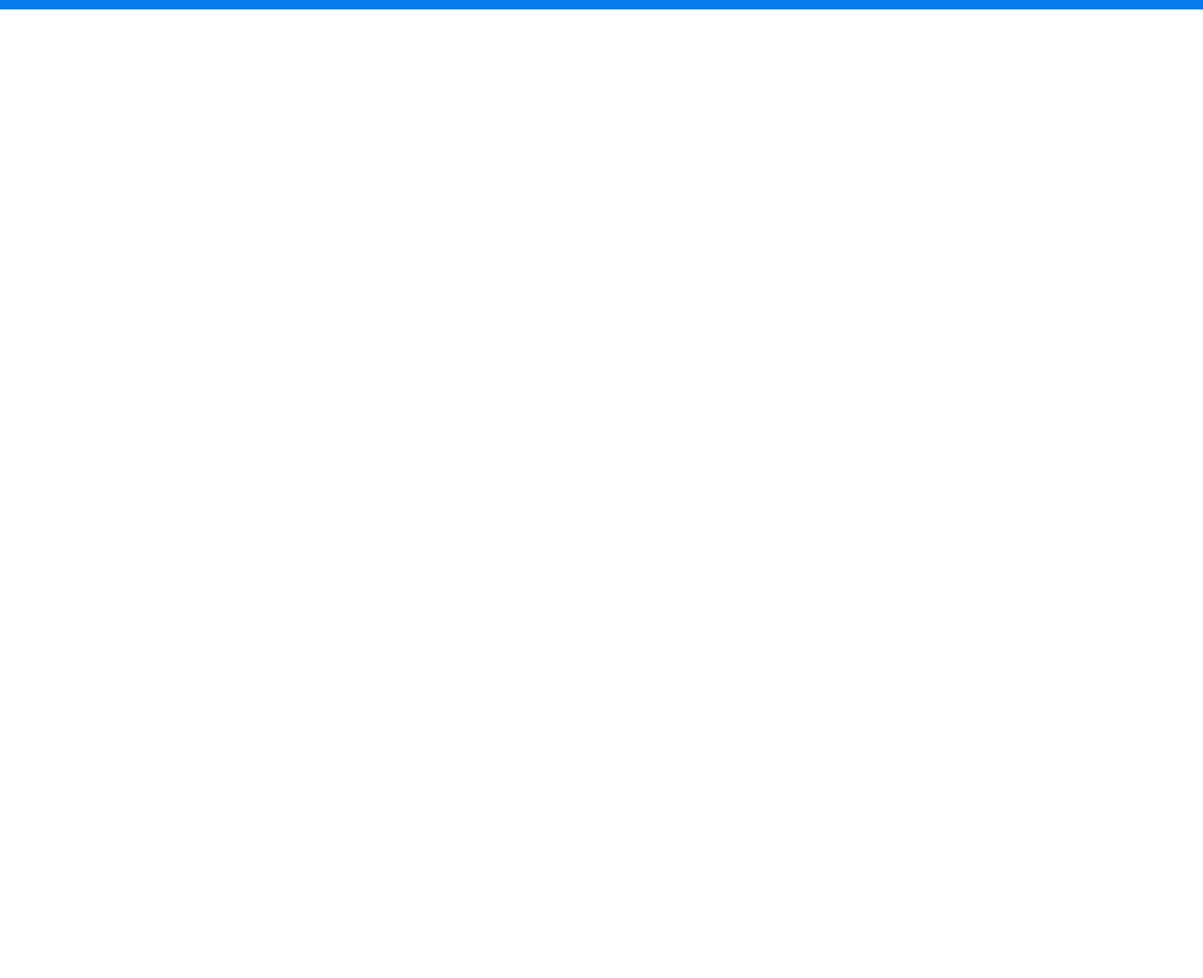
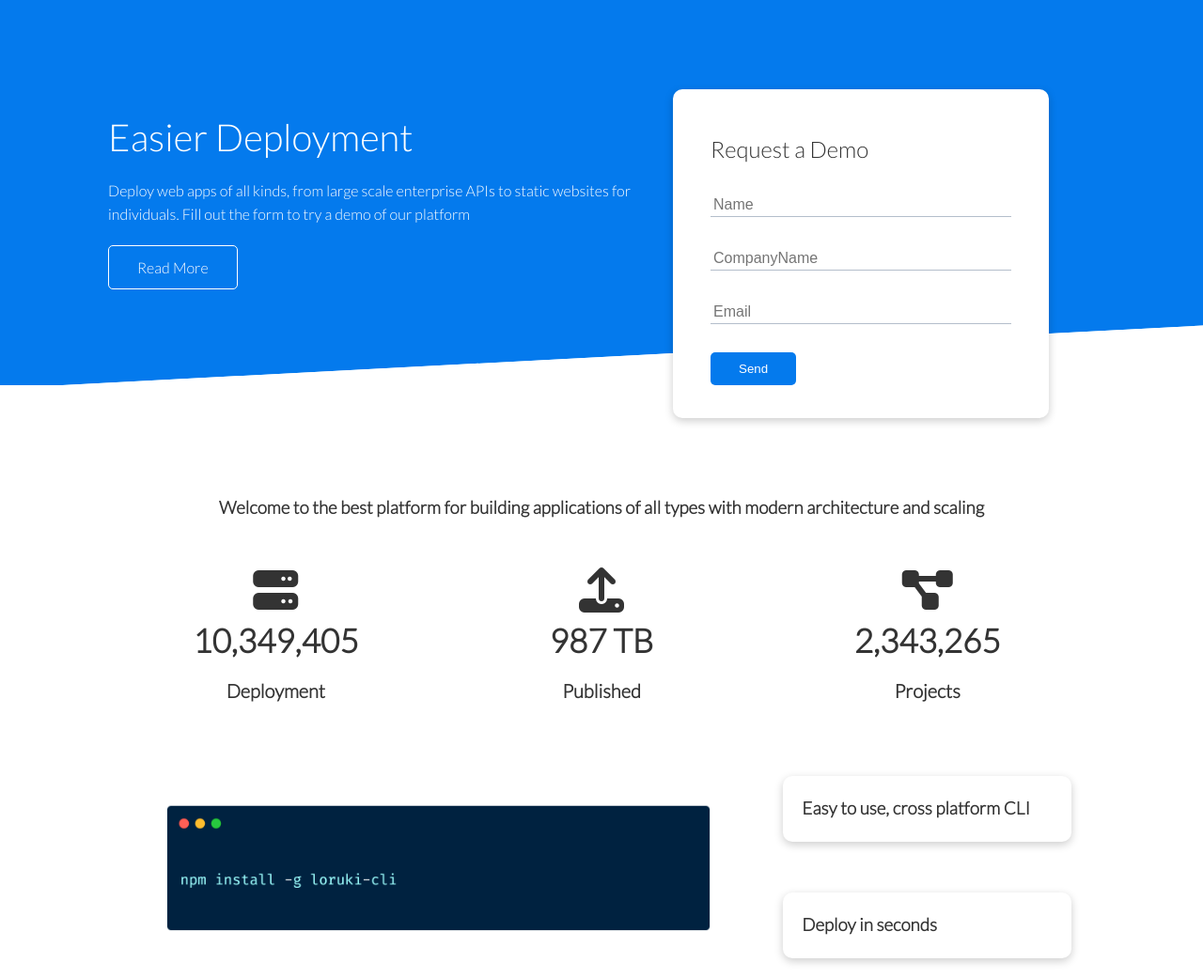
Before and after one commit to NancyAsiuloka/Loruki-Website, a plain HTML site: page index.html in a window 1280 px wide. Shown: the part 260-1301 px from the top of the page at 94% size. Before the commit the page ends 800 px from the top, so only its background shows below. Drawn offline with Linux system fonts and the light colour scheme.

Commit message:
added a new file

```diff
--- a/css/style.css
+++ b/css/style.css
@@ -1,5 +1,11 @@
 @import url('https://fonts.googleapis.com/css2? family=Lato:wght@300&display=swap');
 
+:root{
+    --primary-color: #047aed;
+    --secondary-color: #1c3f88;
+    --dark-color: #002240;
+    --light-color: #f4f4f4;
+}
 *{
     box-sizing: border-box;
     padding: 0;
@@ -35,22 +41,124 @@ img{
     width: 100%;
 }
 
+
+/* Navbar */
 .navbar{
-    background-color: #047aed;
+    background-color: var(--primary-color);
     color: #fff;
     height: 270px;
 }
 
-.container{
-    max-width: 1100px;
-    margin: 0 auto;
-    overflow: auto;
-    padding: 0 40px;
+.navbar ul{
+    display: flex;
 }
 
-.flex {
-    display: flex;
-    justify-content:center;
-    align-items: center;
-    height: 100%;
+.navbar a{
+    color: #fff;
+    padding: 10px;
+    margin: 0 5px;
 }
+
+.navbar a:hover{
+    border-bottom: 2px #fff solid;
+}
+
+.navbar .flex{
+    justify-content: space-between;
+}
+
+/* Showcase */
+.showcase {
+    height: 400px;
+    background-color: var(--primary-color);
+    color: #fff;
+    position: relative;
+}
+
+.showcase h1{
+    font-size: 40px;
+}
+
+.showcase p{
+    margin: 20px 0;
+}
+
+.showcase .grid{
+    grid-template-columns: 55% 45%;
+    gap: 30px;
+    overflow: visible;
+}
+
+.showcase-form{
+    position: relative;
+    top: 60px;
+    height: 350px;
+    width: 400px;
+    padding: 40px;
+    z-index: 100;
+}
+
+.showcase-form .form-control{
+    margin: 30px 0;
+}
+
+.showcase-form input[type='text'],
+.showcase-form input[type='email']{
+    border: 0;
+    border-bottom: 1px solid #b4becb;
+    width: 100%;
+    padding: 3px;
+    font-size: 16px;
+}
+.showcase-form input:focus{
+    outline: none;
+}
+
+.showcase::before,
+.showcase::after {
+    content: '';
+    position: absolute;
+    height: 100px;
+    bottom: -70px;
+    right: 0;
+    left: 0;
+    background: #fff;
+    transform: skewY(-3deg);
+    -webkit-transform: skewY(-3deg);
+    -moz-transform: skewY(-3deg);
+    -ms-transform: skewY(-3deg);
+}
+
+/* Stats */
+.stats{
+    padding-top: 100px;
+}
+
+.sta-heading{
+    max-width: 500px;
+    margin: auto;
+}
+
+.stats .grid h3{
+    font-size: 35px;
+}
+
+.stats .grid p{
+    font-size: 20px;
+    font-weight: bold;
+}
+
+/* Cli */
+.cli .grid {
+    grid-template-columns: repeat(3, 1fr);
+    grid-template-rows: repeat(2, 1fr);
+}
+.cli .grid > *:first-child {
+    grid-column: 1 / span 2;
+    grid-row: 1 / span 2;
+}
+
+/* Cloud */
+.cloud .grid{
+    grid-template-columns: 4fr 3fr;
+}
--- /dev/null
+++ b/css/utilities.css
@@ -0,0 +1,192 @@
+/* Utilities */
+.container{
+    max-width: 1100px;
+    margin: 0 auto;
+    overflow: auto;
+    padding: 0 40px;
+}
+
+.card{
+    background-color: #fff;
+    color: #333;
+    border-radius: 10px;
+    box-shadow: 0 3px 10px rgba(0, 0, 0, 0.2);
+    padding: 20px;
+    margin: 10px;
+}
+
+.btn{
+    display: inline-block;
+    padding: 10px 30px;
+    cursor: pointer;
+    background: var(--primary-color);
+    color: #fff;
+    border: none;
+    border-radius: 5px;
+}
+
+.btn-outline {
+    background-color: transparent;
+    border: 1px solid #fff;
+}
+
+.btn:hover{
+    transform: scale(0.98);
+}
+
+/* Background & colored butons */
+.bg-primary,
+.btn-primary {
+    background-color: var(--primary-color);
+    color: #fff;
+}
+
+.bg-secondary,
+.btn-secondary {
+    background-color: var(--secondary-color);
+    color: #fff;
+}
+
+.bg-dark,
+.btn-dark {
+    background-color: var(--dark-color);
+    color: #fff;
+}
+
+.bg-light,
+.btn-light {
+    background-color: var(--light-color);
+    color: #333;
+}
+
+/* Text sizes */
+.lead{
+    font-size: 20px;
+}
+
+.sm{
+    font-size: 1rem;
+}
+.md{
+    font-size: 2rem;
+}
+.lg{
+    font-size: 3rem;
+}
+
+.xl{
+    font-size: 4rem;
+}
+
+
+.text-center{
+    text-align: center;
+}
+
+
+
+.flex {
+    display: flex;
+    justify-content: center;
+    align-items: center;
+    height: 100%;
+}
+
+.grid{
+    display: grid;
+    grid-template-columns: repeat(2, 1fr);
+    gap: 20px;
+    justify-content: center;
+    align-items: center;
+    height: 100%;
+}
+
+.grid-3{
+    grid-template-columns: repeat(3, 1fr);
+}
+
+/* Margin */
+.my-1{
+    margin: 1rem 0;
+}
+
+.my-2{
+    margin: 1.5rem 0;
+}
+
+.my-3{
+    margin: 2rem 0;
+}
+
+.my-4{
+    margin: 3rem 0;
+}
+
+.my-5{
+    margin: 4rem 0;
+}
+
+
+.m-1{
+    margin: 1rem;
+}
+
+.m-2{
+    margin: 1.5rem;
+}
+
+.m-3{
+    margin: 2rem;
+}
+
+.m-4{
+    margin: 3rem;
+}
+
+.m-5{
+    margin: 4rem;
+}
+
+
+
+/* Padding */
+.py-1{
+    padding: 1rem 0;
+}
+
+.py-2{
+   padding: 1.5rem 0;
+}
+
+.py-3{
+   padding: 2rem 0;
+}
+
+.py-4{
+    padding: 3rem 0;
+}
+
+.py-5{
+    padding: 4rem 0;
+}
+
+
+.p-1{
+    padding: 1rem;
+}
+
+.p-2{
+    padding: 1.5rem;
+}
+
+.p-3{
+    padding: 2rem;
+}
+
+.p-4{
+    padding: 3rem;
+}
+
+.p-5{
+    padding: 4rem;
+}
--- a/index.html
+++ b/index.html
@@ -11,6 +11,7 @@
       crossorigin="anonymous"
       referrerpolicy="no-referrer"
     />
+    <link rel="stylesheet" href="css/utilities.css" />
     <link rel="stylesheet" href="css/style.css" />
     <title>Loruki | Cloud Hosting For Everyone</title>
   </head>
@@ -29,5 +30,92 @@
         </div>
     </div>
 
+    <!-- Showcase -->
+    <section class="showcase">
+        <div class="container grid">
+            <div class="showcase-text">
+                <h1>Easier Deployment</h1>
+                <p>Deploy web apps of all kinds, from
+                    large scale enterprise APIs to static
+                    websites for individuals. Fill out the
+                    form to try a demo of our platform
+                </p>
+                <a href="features.html" class="btn btn-outline">Read More</a>
+            </div>
+
+            <div class="showcase-form card">
+                 <h2>Request a Demo</h2>
+                 <form>
+                    <div class="form-control">
+                        <input type="text" name="name" placeholder="Name" required>
+                    </div>
+                    <div class="form-control">
+                        <input type="text" name="company" placeholder="CompanyName" required>
+                    </div>
+                    <div class="form-control">
+                        <input type="email" name="email" placeholder="Email" required>
+                    </div>
+                    <input type="submit" value="Send" class="btn btn-primary">
+                 </form>
+        </div>
+    </section>
+
+    <!-- Stats -->
+    <section class="stats">
+        <div class="container">
+            <h3 class="stat-heading text-center my-1">
+                Welcome to the best platform for building
+                applications of all types with modern
+                architecture and scaling
+            </h3>
+            <div class="grid grid-3 text-center my-4">
+                <div>
+                    <i class="fas fa-server fa-3x"></i>
+                    <h3>10,349,405</h3>
+                    <p class="text-secondary">Deployment</p>
+                </div>
+                <div>
+                    <i class="fas fa-upload fa-3x"></i>
+                    <h3>987 TB</h3>
+                    <p class="text-secondary">Published</p>
+                </div>
+                <div>
+                    <i class="fas fa-project-diagram fa-3x"></i>
+                    <h3>2,343,265</h3>
+                    <p class="text-secondary">Projects</p>
+                </div>
+            </div>
+        </div>
+    </section>
+
+    <!-- Cli -->
+    <section class="cli">
+        <div class="container grid">
+            <img src="images/images/cli.png" alt="">
+            <div class="card">
+                <h3>Easy to use, cross platform CLI</h3>
+            </div>
+            <div class="card">
+                <h3>Deploy in seconds</h3>
+            </div>
+        </div>
+    </section>
+
+
+    <!-- Cloud -->
+    <section class="cloud bg-primary my-2 py-2">
+        <div class="container grid">
+            <div class="text-center">
+                <h2 class="lg">Extreme Cloud Hosting</h2>
+                <p class="lead my-1">Cloud hosting like you've never
+                    seen. Fast, efficient and scalable
+                </p>
+                <a href="features" class="btn btn-dark">Read More</a>
+            </div>
+            <img src="images/images/cloud.png" alt="">
+        </div>
+    </section>
+
+
   </body>
 </html>
```
